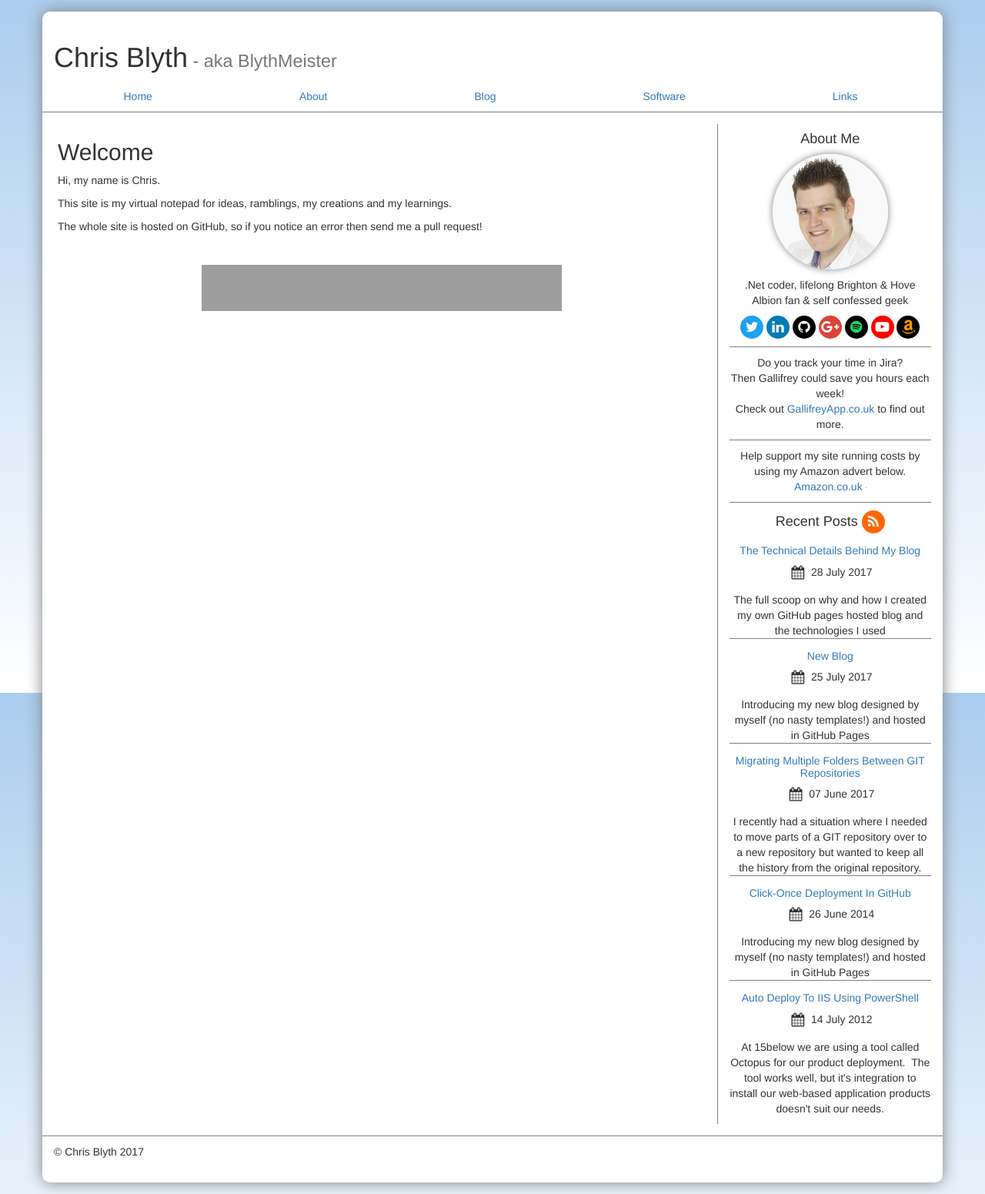
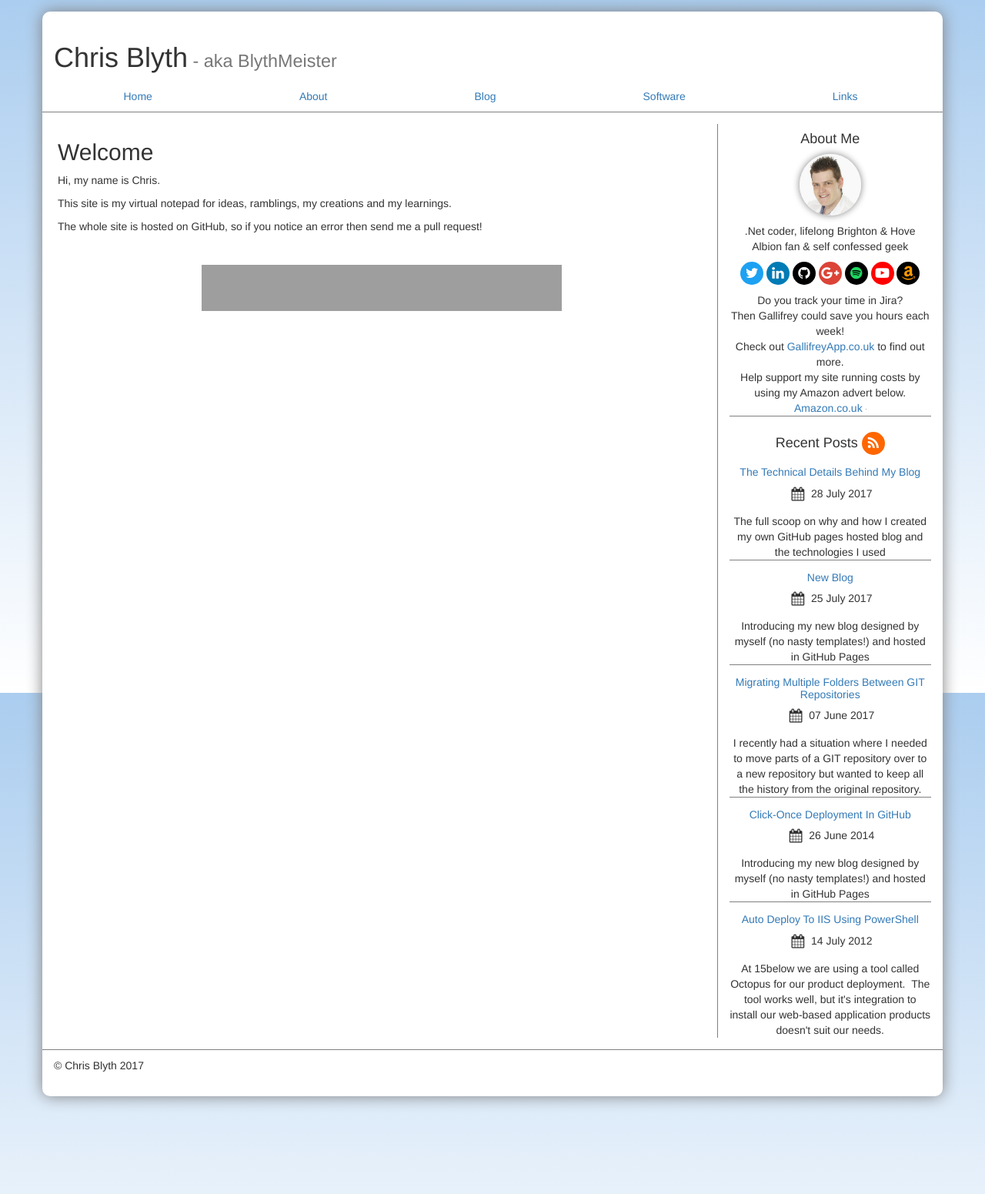
Before and after one commit to BlythMeister/blyth.me.uk, a Jekyll site: the page built from index.md, in a window 1280 px wide. Shown: the whole page at 77% size. Built offline with Jekyll 4.4.1, drawn with Linux system fonts in a browser that asks for light colours; after the commit the page ends 1439 px from its top, so only the background shows below that; grey boxes are pictures that could not be loaded.

Commit message:
Update CSS on sidebar to be more generic

```diff
--- a/_includes/sidebar.html
+++ b/_includes/sidebar.html
@@ -1,4 +1,4 @@
-<div class="aboutme">
+<div class="topItem">
     <div>
         <h4>About Me</h4>
         <img src="{{ site.url }}/images/me.png" class="avatar" />
@@ -18,17 +18,17 @@
         <a target="_blank" href="https://www.amazon.co.uk/gp/profile/amzn1.account.AFHXXI3AAWF42IIBKLD3VYLFOT7A?ie=UTF8&amp;ref_=sv_ys_3&_encoding=UTF8&tag=blythmeister-21&linkCode=ur2&linkId=ffd9c02aa9d52411723c3e68a9583c21&camp=1634&creative=6738" class="fa fa-amazon"></a>
     </div>
 </div>
-<div class="advert">
+<div class="middleItem">
     Do you track your time in Jira?<br/>
     Then Gallifrey could save you hours each week!<br/>
     Check out <a target="_blank" href="https://gallifreyapp.co.uk">GallifreyApp.co.uk</a> to find out more.
 </div>
-<div class="advert">
+<div class="middleItem">
     Help support my site running costs by using my Amazon advert below.<br />
     <a target="_blank" href="https://www.amazon.co.uk?&_encoding=UTF8&tag=blythmeister-21&linkCode=ur2&linkId=a589bf1bbb986ae38d36c5e20b64498a&camp=1634&creative=6738">Amazon.co.uk</a>
     <img src="//ir-uk.amazon-adsystem.com/e/ir?t=blythmeister-21&l=ur2&o=2" width="1" height="1" border="0" alt="" style="border:none !important; margin:0px !important;" />
 </div>
-<div class="recentPosts">
+<div class="bottomItem">
     <h4>Recent Posts <a href="{{ site.url }}/feed.xml" class="fa fa-rss"></a></h4>
     {% assign publishedPosts = site.posts | where: 'show', 'true' %}
     {% for post in publishedPosts  limit:5 %}
--- a/css/styles.css
+++ b/css/styles.css
@@ -5,14 +5,21 @@ html {
 body {
     padding: 15px;
     margin: 0;
-    background-image: -webkit-gradient( linear, left top, left bottom, color-stop(0.18, rgb(74,12,107)), color-stop(0.87, rgb(102,153,102)) );
-    background: -moz-linear-gradient(top, #ABCDEF 0%, #FFFFFF 100%); /* FF3.6+ */
-    background: -webkit-gradient(linear, left top, left bottom, color-stop(0%,#ABCDEF), color-stop(100%,#FFFFFF)); /* Chrome,Safari4+ */
-    background: -webkit-linear-gradient(top, #ABCDEF 0%,#FFFFFF 100%); /* Chrome10+,Safari5.1+ */
-    background: -o-linear-gradient(top, #ABCDEF 0%,#FFFFFF 100%); /* Opera11.10+ */
-    background: -ms-linear-gradient(top, #ABCDEF 0%,#FFFFFF 100%); /* IE10+ */
-    filter: progid:DXImageTransform.Microsoft.gradient( startColorstr='#ABCDEF', endColorstr='#FFFFFF',GradientType=0 ); /* IE6-9 */
-    background: linear-gradient(top, #ABCDEF 0%,#FFFFFF 100%); /* W3C */
+    background-image: -webkit-gradient( linear, left top, left bottom, color-stop(0.18, rgb(74, 12, 107)), color-stop(0.87, rgb(102, 153, 102)));
+    background: -moz-linear-gradient(top, #ABCDEF 0%, #FFFFFF 100%);
+    /* FF3.6+ */
+    background: -webkit-gradient(linear, left top, left bottom, color-stop(0%, #ABCDEF), color-stop(100%, #FFFFFF));
+    /* Chrome,Safari4+ */
+    background: -webkit-linear-gradient(top, #ABCDEF 0%, #FFFFFF 100%);
+    /* Chrome10+,Safari5.1+ */
+    background: -o-linear-gradient(top, #ABCDEF 0%, #FFFFFF 100%);
+    /* Opera11.10+ */
+    background: -ms-linear-gradient(top, #ABCDEF 0%, #FFFFFF 100%);
+    /* IE10+ */
+    filter: progid:DXImageTransform.Microsoft.gradient( startColorstr='#ABCDEF', endColorstr='#FFFFFF', GradientType=0);
+    /* IE6-9 */
+    background: linear-gradient(top, #ABCDEF 0%, #FFFFFF 100%);
+    /* W3C */
     background-attachment: fixed;
 }
 
@@ -23,8 +30,7 @@ body {
     padding: 15px;
 }
 
-.dropdown-menu-justified
-{
+.dropdown-menu-justified {
     width: 100%;
     text-align: center;
 }
@@ -33,13 +39,11 @@ body {
     /* These are technically the same, but use both */
     overflow-wrap: break-word;
     word-wrap: break-word;
-
     -ms-word-break: break-all;
     /* This is the dangerous one in WebKit, as it breaks things wherever */
     word-break: break-all;
     /* Instead use this non-standard one: */
     word-break: break-word;
-
     /* Adds a hyphen where the word breaks, if supported (No Blink) */
     -ms-hyphens: auto;
     -moz-hyphens: auto;
@@ -91,30 +95,30 @@ body {
     height: 100%;
 }
 
-    .sidebar .aboutme {
+.sidebar .topItem {
     padding-bottom: 10px;
 }
 
-        .sidebar .aboutme .avatar {
-            height: 150px;
-            width: 150px;
+.sidebar .avatar {
+    height: 80px;
+    width: 80px;
     border-radius: 50%;
     margin-bottom: 10px;
     box-shadow: 0 0 10px grey;
 }
 
-    .sidebar .advert {
+.sidebar .middelItem {
     border-top: 1px solid grey;
     padding-bottom: 10px;
     padding-top: 10px;
 }
 
-    .sidebar .recentPosts {
+.sidebar .bottomItem {
     border-top: 1px solid grey;
-        padding-bottom: 10px;
+    padding-top: 10px;
 }
 
-        .sidebar .recentPosts .media-underline {
+.sidebar .media-underline {
     border-bottom: 1px solid grey;
 }
 
```
Lines whose indentation alone changed are shown as unchanged.
